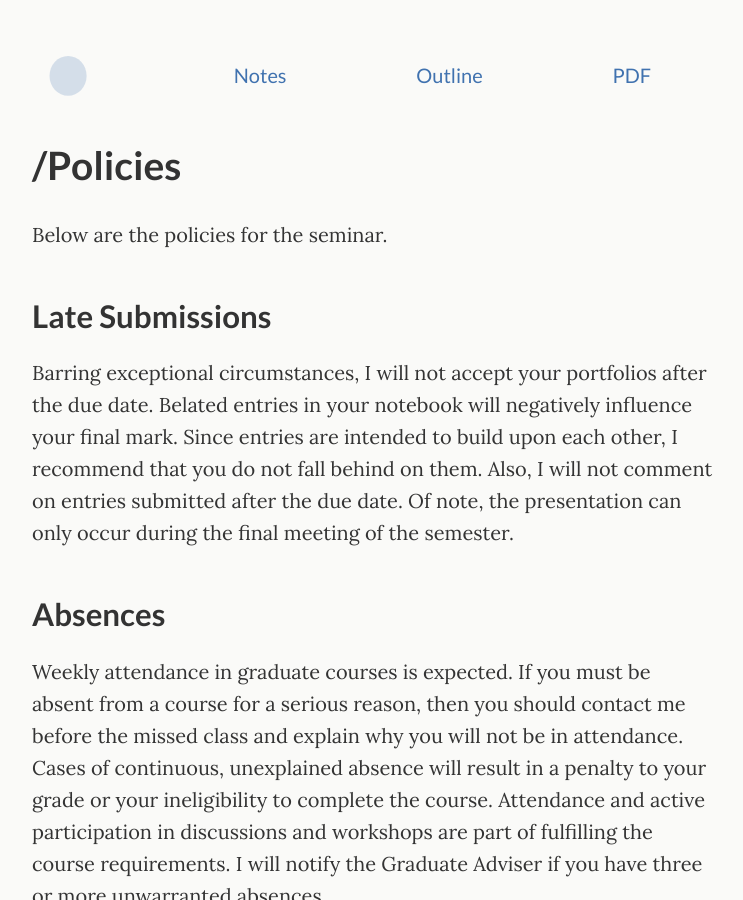
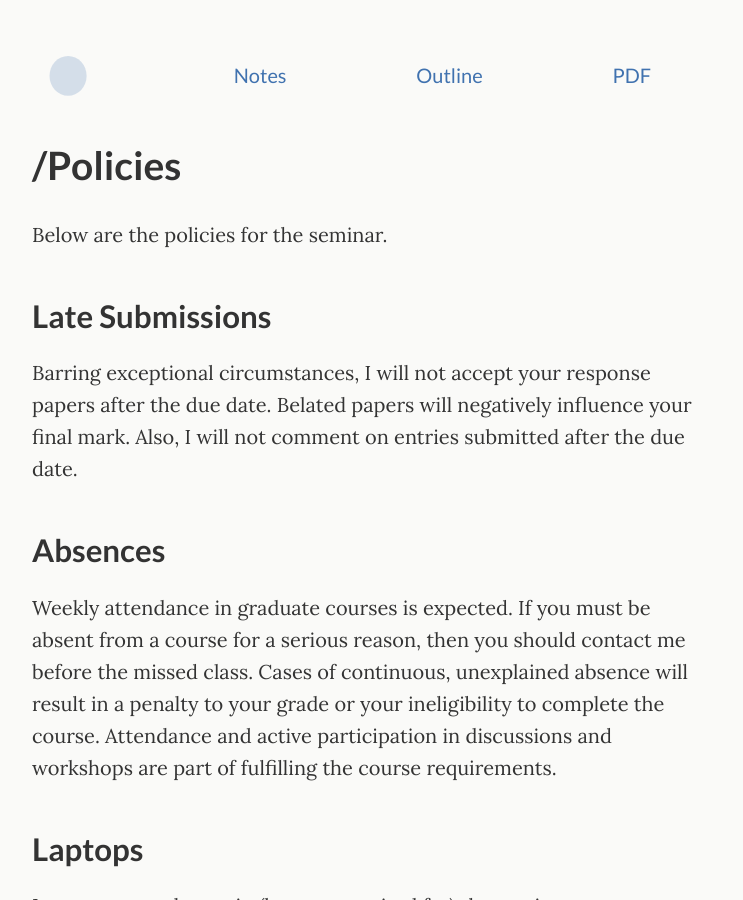
Before and after one commit to jentery/cspt500, a Jekyll site: the page built from _pages/policies.md, in a window 1280 px wide and 900 px high. Shown: the whole window, without its empty margins (266-1009 px from the left). Built offline with Jekyll 4.4.1, drawn with Linux system fonts in a browser that asks for light colours.

Commit message:
edited policies.md

```diff
--- a/_pages/policies.md
+++ b/_pages/policies.md
@@ -8,10 +8,10 @@ subtitle: /Policies
 Below are the policies for the seminar.
 
 ## Late Submissions
-Barring exceptional circumstances, I will not accept your portfolios after the due date. Belated entries in your notebook will negatively influence your final mark. Since entries are intended to build upon each other, I recommend that you do not fall behind on them. Also, I will not comment on entries submitted after the due date. Of note, the presentation can only occur during the final meeting of the semester.
+Barring exceptional circumstances, I will not accept your response papers after the due date. Belated papers will negatively influence your final mark. Also, I will not comment on entries submitted after the due date.
 
 ## Absences
-Weekly attendance in graduate courses is expected. If you must be absent from a course for a serious reason, then you should contact me before the missed class and explain why you will not be in attendance. Cases of continuous, unexplained absence will result in a penalty to your grade or your ineligibility to complete the course. Attendance and active participation in discussions and workshops are part of fulfilling the course requirements. I will notify the Graduate Adviser if you have three or more unwarranted absences.
+Weekly attendance in graduate courses is expected. If you must be absent from a course for a serious reason, then you should contact me before the missed class. Cases of continuous, unexplained absence will result in a penalty to your grade or your ineligibility to complete the course. Attendance and active participation in discussions and workshops are part of fulfilling the course requirements.
 
 ## Laptops
 Laptops are welcome in (but not required for) the seminar.
```
